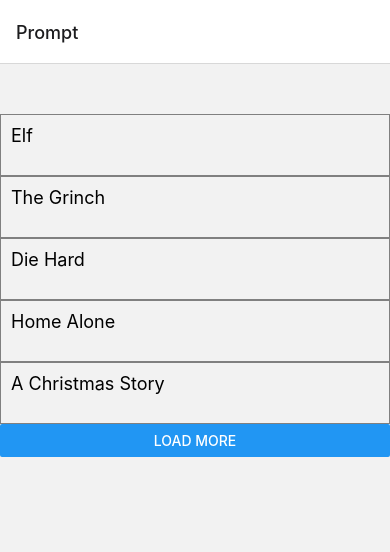
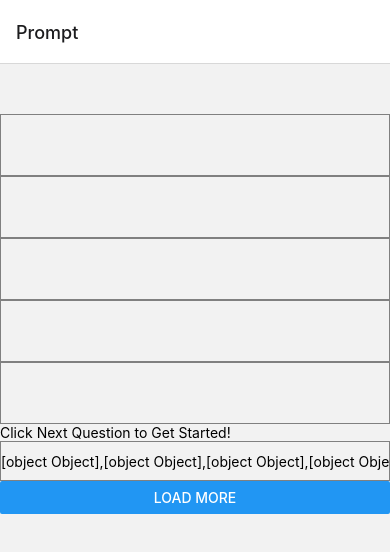
Before and after one commit to Claykunz/Project-3-, a React Native app in the folder Trivia/: screen /Prompt in a window 390 px wide. Shown: the top 552 px of the page. Built offline with nearby package versions, Linux system fonts and the light colour scheme.

Commit message:
added a place for user input

```diff
--- a/Trivia/Prompt.js
+++ b/Trivia/Prompt.js
@@ -1,16 +1,16 @@
 import React, { useState, useEffect } from 'react';
-import { StyleSheet, Text, View, FlatList, Button, TouchableOpacity} from 'react-native';
+import { StyleSheet, Text, View, FlatList, Button, TouchableOpacity, TextInput} from 'react-native';
 
 const Prompt = ({ navigation, route }) => {
 
   console.log(route.params)
 
 const startingDataSource = [
-    { "title": "Elf", "releaseYear": "2003" },
-    { "title": "The Grinch", "releaseYear": "1966" },
-    { "title": "Die Hard", "releaseYear": "1988" },
-    { "title": "Home Alone", "releaseYear": "1990" },
-    { "title": "A Christmas Story", "releaseYear": "1983" }
+    { "question": "Click Next Question to Get Started!", "releaseYear": "2003" },
+    { "question": "The Grinch", "releaseYear": "1966" },
+    { "question": "Die Hard", "releaseYear": "1988" },
+    { "question": "Home Alone", "releaseYear": "1990" },
+    { "question": "A Christmas Story", "releaseYear": "1983" }
   ];
 
 
@@ -54,6 +54,17 @@
                   </TouchableOpacity>
                 </View>
             } />
+
+            <Text>{startingDataSource[0]["question"]}</Text>
+
+            <TextInput
+        style={{
+          height: 40,
+          borderColor: 'gray',
+          borderWidth: 1
+        }}
+        defaultValue={movies}
+      />
         <Button title="Load More" onPress = {() => navigation.navigate('Prompt', getMoviesFromApi())} />
     </View>
   );
```
